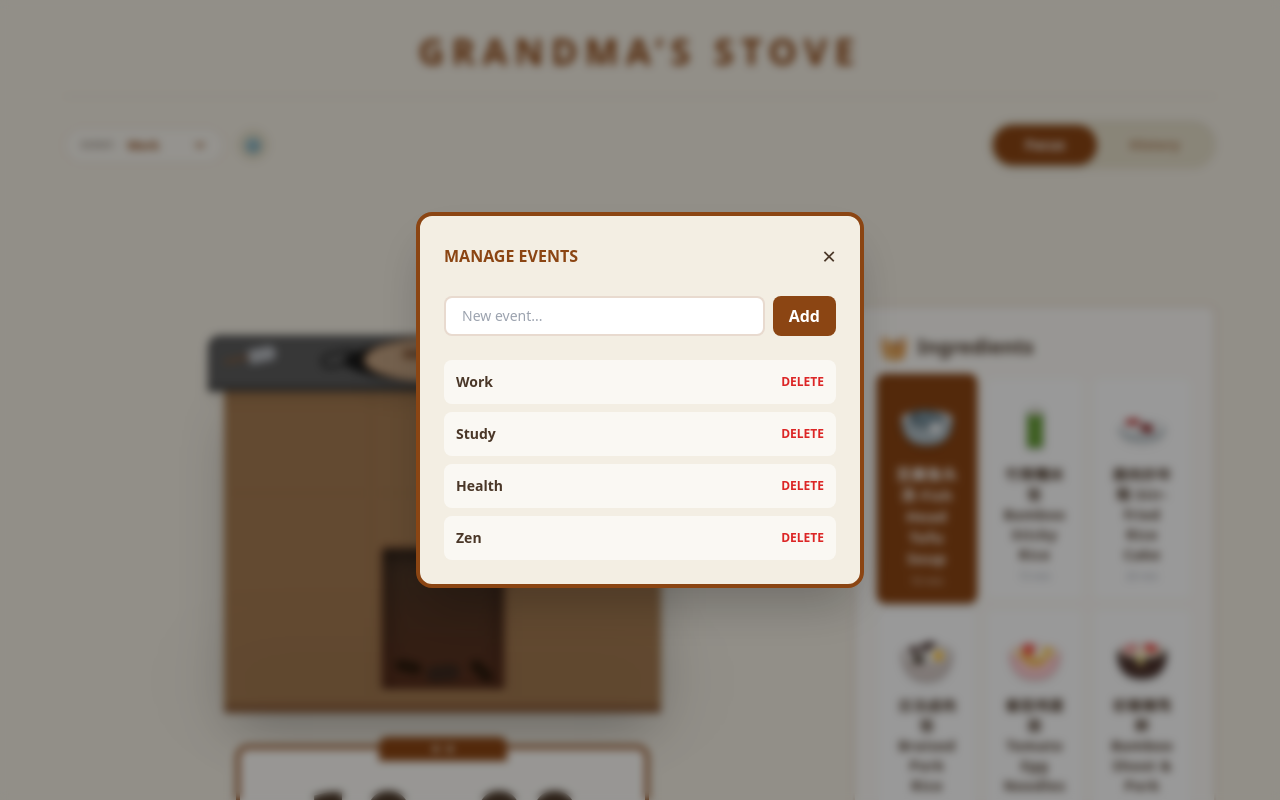
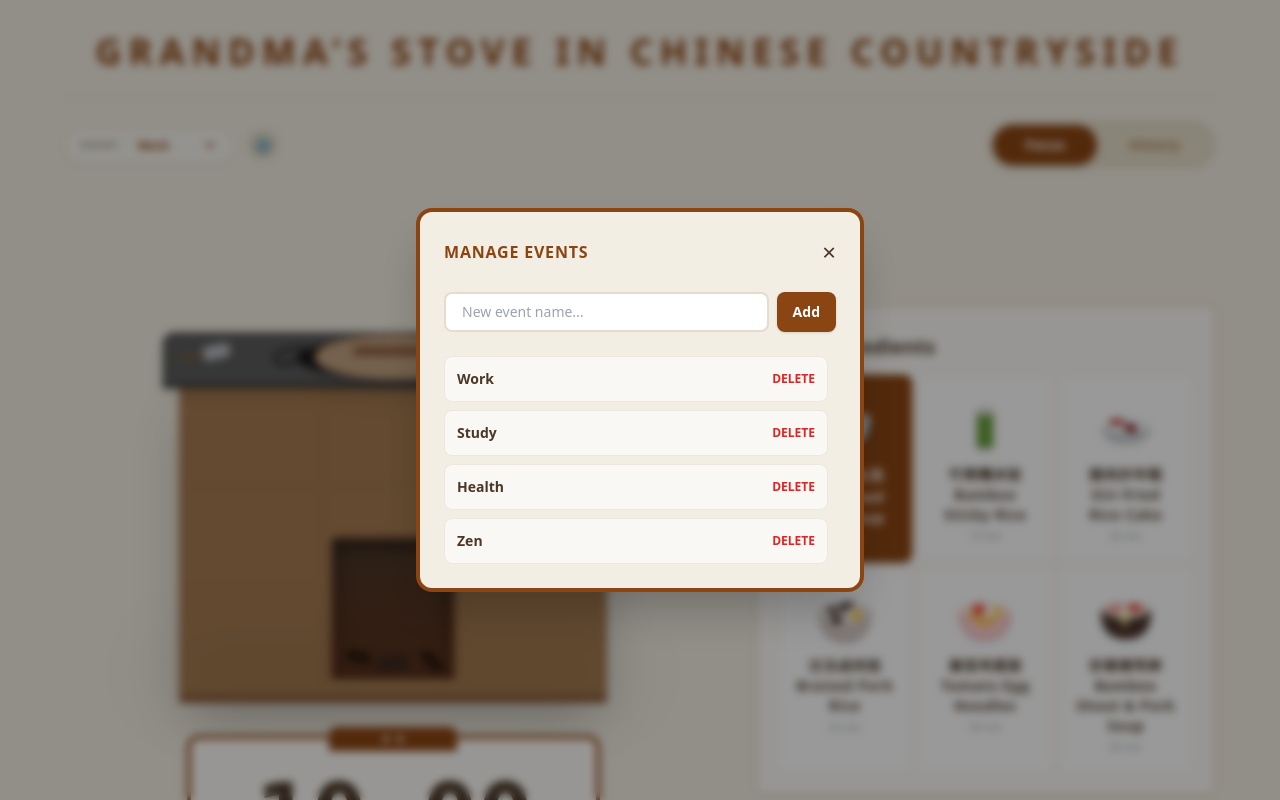
Before and after one commit to hayami1-tech/focus-tool---do-you-like-Chinese-food-, a React (Vite) app: page / in a window 1280 px wide. Both pictures are taken after a click on the button "⚙️". Shown: the top 800 px of the page. Built offline with nearby package versions, Linux system fonts and the light colour scheme.

Commit message:
Update App.tsx

```diff
--- a/App.tsx
+++ b/App.tsx
@@ -1,14 +1,12 @@
+
 import React, { useState, useEffect, useCallback, useRef } from 'react';
-// 🛡️ 确保 "./types" 和 "./constants" 对应你 src 下的小写文件名
 import { TimerMode, FoodItem, TimerStatus, ProjectCategory, FocusRecord } from './types';
 import { FOOD_ITEMS, BREAK_ITEMS } from './constants';
-
-// 组件引用
 import Stove from './components/Stove';
 import Pantry from './components/Pantry';
 import TimerDisplay from './components/TimerDisplay';
 import StatsBoard from './components/StatsBoard';
-// DishCollection 已不再被首页使用，如果你彻底不需要它，甚至可以删掉这一行
+import DishCollection from './components/DishCollection';
 
 const App: React.FC = () => {
   const [activeTab, setActiveTab] = useState<'FOCUS' | 'HISTORY'>('FOCUS');
@@ -17,36 +15,22 @@ const App: React.FC = () => {
   const [selectedFood, setSelectedFood] = useState<FoodItem>(FOOD_ITEMS[0]);
 
   const [categories, setCategories] = useState<ProjectCategory[]>(() => {
-    try {
     const saved = localStorage.getItem('zao-tai-categories');
-      const parsed = saved ? JSON.parse(saved) : null;
-      return Array.isArray(parsed) && parsed.length > 0
-        ? parsed
-        : ['Work', 'Study', 'Health', 'Zen'];
-    } catch {
-      return ['Work', 'Study', 'Health', 'Zen'];
-    }
+    return saved ? JSON.parse(saved) : ['Work', 'Study', 'Health', 'Zen'];
   });
-
-  const [currentCategory, setCurrentCategory] = useState<ProjectCategory>(() => {
-    return (Array.isArray(categories) && categories.length > 0) ? categories[0] : 'Work';
-  });
+  const [currentCategory, setCurrentCategory] = useState<ProjectCategory>(categories[0]);
 
   const [timeLeft, setTimeLeft] = useState(selectedFood.duration * 60);
   const [sessionDurationMins, setSessionDurationMins] = useState(selectedFood.duration);
 
   const [history, setHistory] = useState<FocusRecord[]>(() => {
-    try {
     const saved = localStorage.getItem('zao-tai-history');
-      const parsed = saved ? JSON.parse(saved) : null;
-      return Array.isArray(parsed) ? parsed : [];
-    } catch {
-      return [];
-    }
+    return saved ? JSON.parse(saved) : [];
   });
 
   const [showCatModal, setShowCatModal] = useState(false);
   const [newCatName, setNewCatName] = useState('');
+
   const [showMergeModal, setShowMergeModal] = useState(false);
   const [categoryToDelete, setCategoryToDelete] = useState<string | null>(null);
   const [mergeTarget, setMergeTarget] = useState<string>('');
@@ -111,7 +95,7 @@ const App: React.FC = () => {
 
   const handleFoodSelect = (food: FoodItem) => {
     if (status === 'RUNNING') {
-      if (window.confirm('Cooking in progress. Change the pot?')) {
+      if (confirm('Cooking in progress. Are you sure you want to change the pot?')) {
         setSelectedFood(food);
         resetTimer(food);
       }
@@ -131,12 +115,15 @@ const App: React.FC = () => {
 
   const deleteCategoryRequest = (cat: string) => {
     if (categories.length <= 1) {
-      alert("Keep at least one category.");
+      alert("Keep at least one event type.");
       return;
     }
-    if (history.some(r => r.category === cat)) {
+
+    const hasHistory = history.some(r => r.category === cat);
+    if (hasHistory) {
       setCategoryToDelete(cat);
-      setMergeTarget(categories.find(c => c !== cat) || '');
+      const firstTarget = categories.find(c => c !== cat) || '';
+      setMergeTarget(firstTarget);
       setShowMergeModal(true);
     } else {
       executeDelete(cat);
@@ -149,9 +136,11 @@ const App: React.FC = () => {
     } else {
       setHistory(prev => prev.filter(r => r.category !== cat));
     }
+
     const updated = categories.filter(c => c !== cat);
     setCategories(updated);
-    if (currentCategory === cat) setCurrentCategory(updated[0] || 'Work');
+    if (currentCategory === cat) setCurrentCategory(updated[0]);
+
     setShowMergeModal(false);
     setCategoryToDelete(null);
   };
@@ -159,42 +148,70 @@ const App: React.FC = () => {
   return (
     <div className="min-h-screen bg-[#f3eee3] text-[#4a3728] p-4 md:p-8 flex flex-col items-center">
       <header className="w-full max-w-6xl flex flex-col items-center mb-10 gap-6">
-        <h1 className="text-3xl md:text-4xl font-bold tracking-[0.2em] text-[#8b4513] text-center uppercase">
-          Grandma’s Stove
+        <h1 className="text-3xl md:text-4xl heytea-font font-bold tracking-[0.2em] text-[#8b4513] text-center uppercase">
+          Grandma’s Stove in Chinese Countryside
         </h1>
 
         <div className="flex flex-col md:flex-row items-center gap-6 w-full justify-between border-t border-[#8b4513]/10 pt-6">
           <div className="flex items-center gap-3">
-            <div className="bg-white/40 px-4 py-2 rounded-full border border-[#8b4513]/20 flex items-center gap-2">
-               <span className="text-[10px] font-bold uppercase opacity-50">Event:</span>
+            <div className="flex items-center gap-3 bg-white/40 px-4 py-2 rounded-full border border-[#8b4513]/20 shadow-sm">
+               <span className="text-[10px] font-bold uppercase tracking-widest opacity-50">Event:</span>
                <select
                  value={currentCategory}
                  onChange={(e) => setCurrentCategory(e.target.value)}
-                 className="bg-transparent border-none text-xs font-bold text-[#8b4513] focus:ring-0 cursor-pointer p-0 pr-6"
+                 className="bg-transparent border-none text-xs font-bold heytea-font text-[#8b4513] focus:ring-0 cursor-pointer p-0 pr-6"
                >
-                 {categories.map(cat => <option key={cat} value={cat}>{cat}</option>)}
+                 {categories.map(cat => (
+                   <option key={cat} value={cat}>{cat}</option>
+                 ))}
                </select>
             </div>
-            <button onClick={() => setShowCatModal(true)} className="w-8 h-8 flex items-center justify-center bg-[#e5dec9] hover:bg-[#dcd1b3] rounded-full text-[#8b4513] transition-colors">⚙️</button>
+            <button
+              onClick={() => setShowCatModal(true)}
+              className="w-8 h-8 flex items-center justify-center bg-[#e5dec9] hover:bg-[#dcd1b3] rounded-full text-[#8b4513] transition-colors"
+              title="Manage Events"
+            >
+              ⚙️
+            </button>
           </div>
 
           <nav className="flex bg-[#e5dec9] p-1 rounded-full shadow-inner">
-            <button onClick={() => setActiveTab('FOCUS')} className={`px-8 py-2.5 rounded-full text-sm font-bold transition-all ${activeTab === 'FOCUS' ? 'bg-[#8b4513] text-white shadow-md' : 'text-[#8b4513]/60'}`}>Focus</button>
-            <button onClick={() => setActiveTab('HISTORY')} className={`px-8 py-2.5 rounded-full text-sm font-bold transition-all ${activeTab === 'HISTORY' ? 'bg-[#8b4513] text-white shadow-md' : 'text-[#8b4513]/60'}`}>History</button>
+            <button
+              onClick={() => setActiveTab('FOCUS')}
+              className={`px-8 py-2.5 rounded-full text-sm font-bold heytea-font transition-all ${activeTab === 'FOCUS' ? 'bg-[#8b4513] text-white shadow-md' : 'text-[#8b4513]/60 hover:text-[#8b4513]'}`}
+            >
+              Focus
+            </button>
+            <button
+              onClick={() => setActiveTab('HISTORY')}
+              className={`px-8 py-2.5 rounded-full text-sm font-bold heytea-font transition-all ${activeTab === 'HISTORY' ? 'bg-[#8b4513] text-white shadow-md' : 'text-[#8b4513]/60 hover:text-[#8b4513]'}`}
+            >
+              History
+            </button>
           </nav>
         </div>
       </header>
 
       {activeTab === 'FOCUS' ? (
-        <div className="w-full max-w-6xl grid grid-cols-1 lg:grid-cols-12 gap-8 items-start animate-in fade-in duration-500">
-          <div className="lg:col-span-8 flex flex-col items-center">
+        <div className="w-full max-w-6xl grid grid-cols-1 lg:grid-cols-12 gap-8 items-start animate-in fade-in slide-in-from-bottom-4 duration-500">
+          {/* Left Column: Stove and Timer */}
+          <div className="lg:col-span-7 flex flex-col items-center relative">
             <Stove isCooking={status === 'RUNNING'} food={selectedFood} status={status} />
             <div className="mt-8 w-full">
-              <TimerDisplay timeLeft={timeLeft} status={status} onStart={startTimer} onPause={pauseTimer} onReset={() => resetTimer()} onTimeChange={handleManualTimeChange} mode={mode} />
+              <TimerDisplay
+                timeLeft={timeLeft}
+                status={status}
+                onStart={startTimer}
+                onPause={pauseTimer}
+                onReset={() => resetTimer()}
+                onTimeChange={handleManualTimeChange}
+                mode={mode}
+              />
             </div>
           </div>
-          <div className="lg:col-span-4 lg:mt-24 flex flex-col gap-4">
-            {/* ✅ 只保留 Pantry (食材库)，去掉了 DishCollection (今日菜碟) */}
+
+          {/* Right Column: Pantry and Dish Collection - Pushed down to align with Stove Top */}
+          <div className="lg:col-span-5 flex flex-col gap-0 h-full lg:mt-24">
             <Pantry
               items={mode === TimerMode.FOCUS ? FOOD_ITEMS : BREAK_ITEMS}
               selectedId={selectedFood.id}
@@ -203,32 +220,49 @@ const App: React.FC = () => {
               mode={mode}
               onModeToggle={toggleMode}
             />
-            <p className="text-[10px] text-center opacity-30 font-bold uppercase tracking-widest mt-4">
-              Focus to cook • View records in History
-            </p>
+
+            <DishCollection history={history} />
           </div>
         </div>
       ) : (
-        <StatsBoard history={history} categories={categories} onUpdateHistory={setHistory} />
+        <StatsBoard history={history} categories={categories} />
       )}
 
-      {/* Modals 保持不变... */}
+      {/* Category Management Modal */}
       {showCatModal && (
         <div className="fixed inset-0 bg-black/40 backdrop-blur-sm z-50 flex items-center justify-center p-4">
           <div className="bg-[#f3eee3] w-full max-w-md rounded-2xl border-4 border-[#8b4513] shadow-2xl p-6">
             <div className="flex justify-between items-center mb-6">
-              <h2 className="font-bold text-[#8b4513] uppercase">Manage Events</h2>
-              <button onClick={() => setShowCatModal(false)} className="text-2xl">&times;</button>
+              <h2 className="heytea-font font-bold text-[#8b4513] uppercase tracking-wider">Manage Events</h2>
+              <button onClick={() => setShowCatModal(false)} className="text-2xl hover:scale-110 transition-transform">&times;</button>
             </div>
+
             <div className="flex gap-2 mb-6">
-              <input type="text" value={newCatName} onChange={(e) => setNewCatName(e.target.value)} placeholder="New event..." className="flex-1 px-4 py-2 rounded-lg border-2 border-[#8b4513]/20 text-sm" />
-              <button onClick={addCategory} className="bg-[#8b4513] text-white px-4 py-2 rounded-lg font-bold">Add</button>
+              <input
+                type="text"
+                value={newCatName}
+                onChange={(e) => setNewCatName(e.target.value)}
+                placeholder="New event name..."
+                className="flex-1 px-4 py-2 rounded-lg border-2 border-[#8b4513]/20 bg-white outline-none focus:border-[#8b4513] text-sm"
+              />
+              <button
+                onClick={addCategory}
+                className="bg-[#8b4513] text-white px-4 py-2 rounded-lg font-bold text-sm shadow hover:bg-[#6d3510] active:scale-95 transition-transform"
+              >
+                Add
+              </button>
             </div>
-            <div className="space-y-2 max-h-60 overflow-y-auto">
+
+            <div className="space-y-2 max-h-60 overflow-y-auto pr-2">
               {categories.map(cat => (
-                <div key={cat} className="flex justify-between items-center bg-white/60 p-3 rounded-lg">
+                <div key={cat} className="flex justify-between items-center bg-white/60 p-3 rounded-lg border border-[#8b4513]/10">
                   <span className="font-bold text-sm">{cat}</span>
-                  <button onClick={() => deleteCategoryRequest(cat)} className="text-red-600 text-xs font-bold uppercase">Delete</button>
+                  <button
+                    onClick={() => deleteCategoryRequest(cat)}
+                    className="text-red-600 hover:text-red-800 text-xs font-bold uppercase transition-colors"
+                  >
+                    Delete
+                  </button>
                 </div>
               ))}
             </div>
@@ -236,20 +270,61 @@ const App: React.FC = () => {
         </div>
       )}
 
-      {showMergeModal && (
+      {/* Merge Confirmation Modal */}
+      {showMergeModal && categoryToDelete && (
         <div className="fixed inset-0 bg-black/60 backdrop-blur-md z-[60] flex items-center justify-center p-4">
-          <div className="bg-white w-full max-w-sm rounded-3xl p-8 border-t-8 border-[#8b4513]">
-            <h3 className="text-xl font-bold text-center mb-4 text-[#8b4513]">Merge History?</h3>
-            <select value={mergeTarget} onChange={(e) => setMergeTarget(e.target.value)} className="w-full bg-[#f3eee3] p-3 rounded-xl mb-6">
+          <div className="bg-white w-full max-w-sm rounded-3xl p-8 shadow-2xl border-t-8 border-[#8b4513] animate-in zoom-in duration-300">
+            <h3 className="text-xl font-bold text-center mb-4 heytea-font text-[#8b4513]">Merge History?</h3>
+            <p className="text-sm text-center text-[#4a3728]/70 mb-6 leading-relaxed">
+              Event <span className="font-bold text-[#8b4513]">"{categoryToDelete}"</span> has recorded focus time. Where should we move these records?
+            </p>
+
+            <div className="space-y-4 mb-8">
+              <div className="bg-[#f3eee3] p-4 rounded-xl border border-[#8b4513]/10">
+                <label className="text-[10px] font-bold uppercase opacity-50 block mb-2">Move history to:</label>
+                <select
+                  value={mergeTarget}
+                  onChange={(e) => setMergeTarget(e.target.value)}
+                  className="w-full bg-white border-none text-sm font-bold heytea-font text-[#8b4513] rounded-lg shadow-sm"
+                >
                   {categories.filter(c => c !== categoryToDelete).map(cat => (
                     <option key={cat} value={cat}>{cat}</option>
                   ))}
                 </select>
-            <button onClick={() => executeDelete(categoryToDelete!, mergeTarget)} className="w-full bg-[#8b4513] text-white py-3 rounded-xl font-bold mb-3">Merge and Delete</button>
-            <button onClick={() => setShowMergeModal(false)} className="w-full text-gray-400 text-sm">Cancel</button>
+              </div>
+            </div>
+
+            <div className="flex flex-col gap-3">
+              <button
+                onClick={() => executeDelete(categoryToDelete, mergeTarget)}
+                className="w-full bg-[#8b4513] text-white py-3 rounded-xl font-bold text-sm shadow-lg hover:bg-[#6d3510] active:scale-[0.98] transition-all"
+              >
+                Merge and Delete
+              </button>
+              <button
+                onClick={() => setShowMergeModal(false)}
+                className="w-full bg-gray-100 text-gray-500 py-3 rounded-xl font-bold text-sm hover:bg-gray-200 transition-all"
+              >
+                Cancel
+              </button>
+              <button
+                onClick={() => {
+                   if(confirm(`Are you sure you want to PERMANENTLY delete "${categoryToDelete}" and ALL its history?`)) {
+                     executeDelete(categoryToDelete);
+                   }
+                }}
+                className="mt-2 text-[10px] uppercase font-bold tracking-widest text-red-400 hover:text-red-600 transition-colors"
+              >
+                Just Delete Records Permanently
+              </button>
+            </div>
           </div>
         </div>
       )}
+
+      <footer className="mt-20 mb-10 text-center opacity-40 text-xs">
+        <p className="heytea-font tracking-widest uppercase">Traditional Kitchen Focus • Countryside Zen</p>
+      </footer>
     </div>
   );
 };
```
Lines whose indentation alone changed are shown as unchanged.
